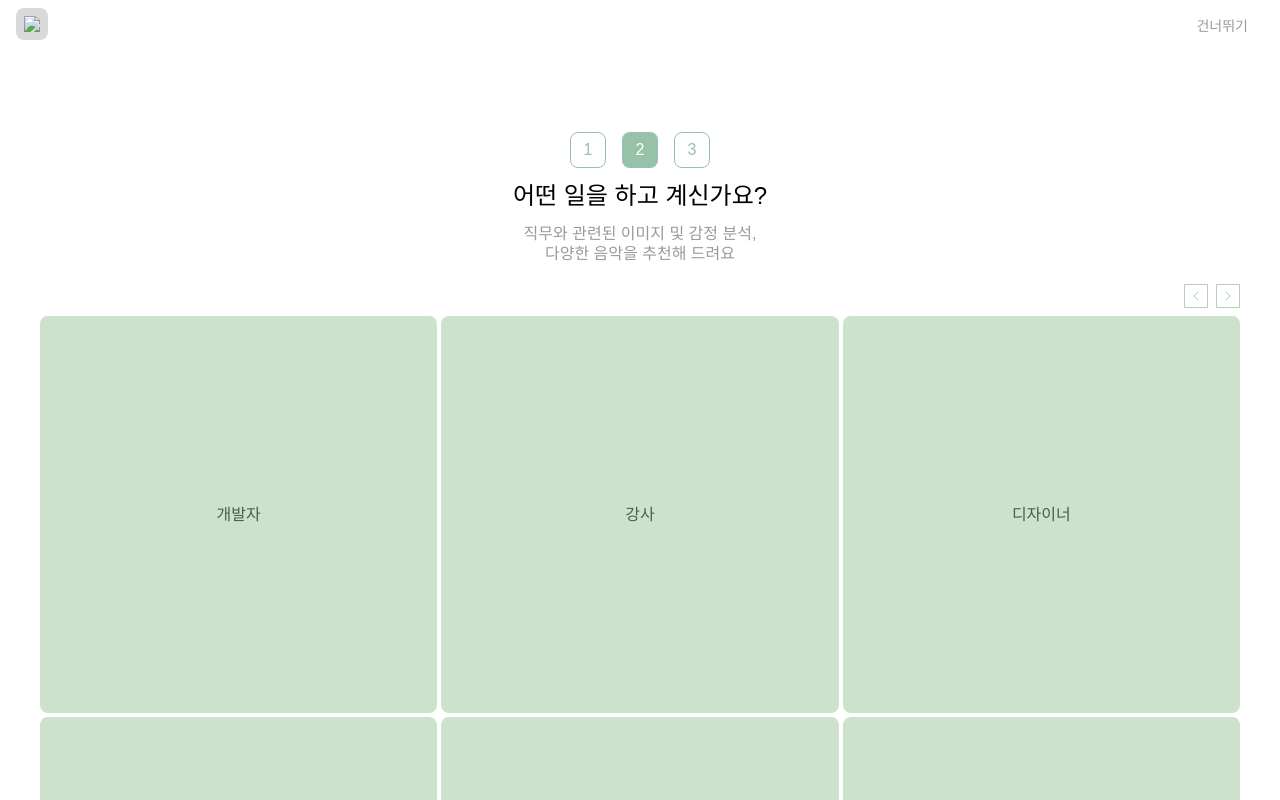
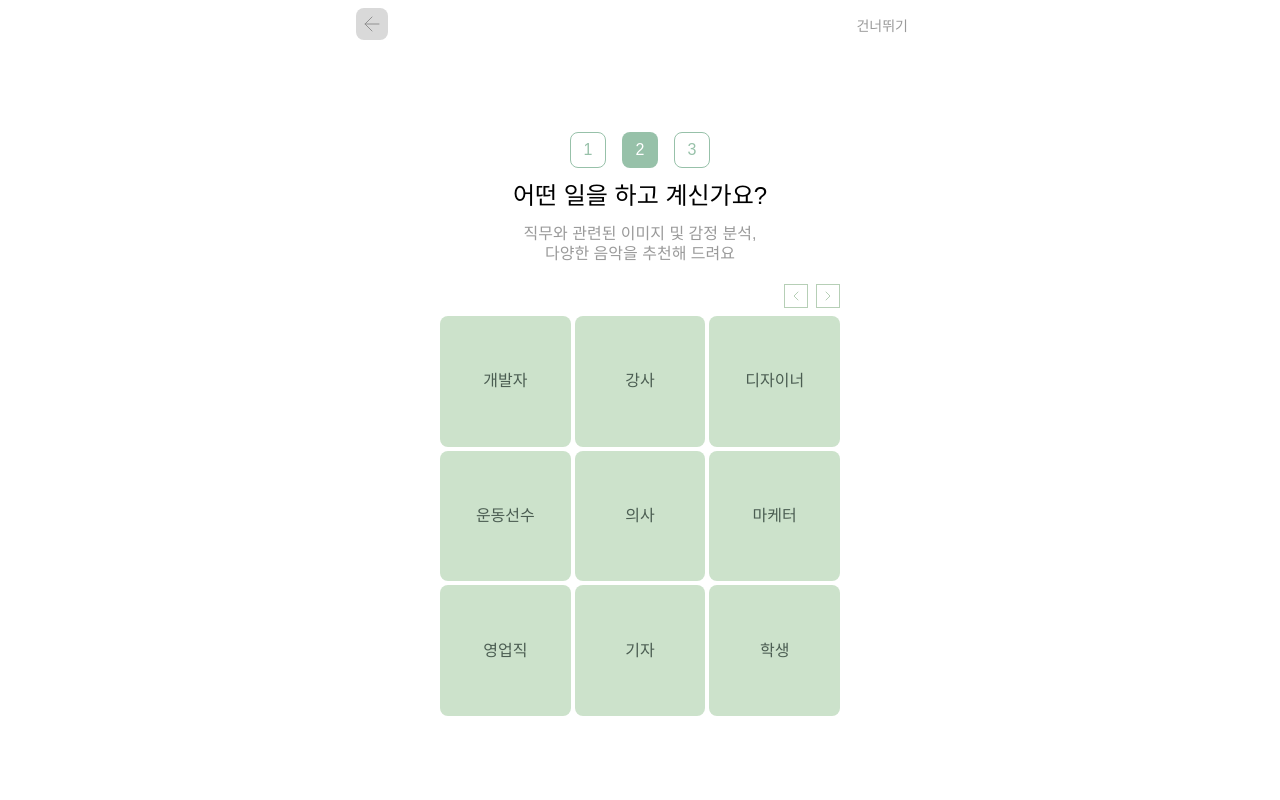
Before and after one commit to FRONTENDBOOTCAMP-13th/JS-12-diary-4view, a website built with Vite: page src/pages/userInfo/job.html in a window 1280 px wide. Shown: the top 800 px of the page. Built offline with nearby package versions, Linux system fonts and the light colour scheme; files whose address does not match are found by name; a web font is replaced by a local one.

Commit message:
💄style: 여백 수정

```diff
--- a/src/pages/userInfo/job.html
+++ b/src/pages/userInfo/job.html
@@ -13,13 +13,13 @@
     <link rel="stylesheet" as="style" href="/font/pretendardvariable.css" />
     <script type="module" src="/src/main.ts"></script>
   </head>
-  <body>
+  <body class="max-w-[600px] mx-auto min-h-screen">
     <!-- 상단 네비게이션 바 (왼쪽 화살표, 건너뛰기) -->
     <div class="flex justify-between items-start px-4 py-2">
       <button
         class="rounded-lg w-8 h-8 flex items-center justify-center bg-[var(--color-gray-light)] text-gray-500"
       >
-        <img src="arrow.svg" />
+        <img src="/src/assets/icons/arrow-left.svg" />
       </button>
 
       <button class="text-sm px-4 py-2 text-[var(--color-gray-medium)]">
@@ -57,20 +57,20 @@
     </div>
 
     <!-- 직업 카테고리 -->
-    <div class="flex flex-col px-10 mt-5">
+    <div class="flex flex-col px-25 mt-5">
       <!-- 넘기기 버튼 -->
       <div class="flex gap-2 pb-2 ml-auto">
         <button
           id="prev-btn"
           class="cursor-pointer w-6 h-6 flex items-center justify-center border text-[var(--color-hover-color)] border-[var(--color-hover-color)]"
         >
-          <img src="chevron-left.svg" />
+          <img src="/src/assets/icons/chevron-left.svg" />
         </button>
         <button
           id="next-btn"
           class="cursor-pointer w-6 h-6 flex items-center justify-center border text-[var(--color-hover-color)] border-[var(--color-hover-color)]"
         >
-          <img src="chevron-right.svg" />
+          <img src="/src/assets/icons/chevron-right.svg" />
         </button>
       </div>
       <!-- 슬라이드 -->
--- a/src/pages/userInfo/job.ts
+++ b/src/pages/userInfo/job.ts
@@ -41,7 +41,7 @@ function renderSlides() {
 
     pageJobs.forEach(job => {
       const a = document.createElement('a');
-      a.href = 'taste.html';
+      a.href = 'preference.html';
       a.textContent = job;
       a.className =
         'rounded-lg aspect-square bg-[var(--color-secondary-color)] cursor-pointer flex items-center justify-center';
```
